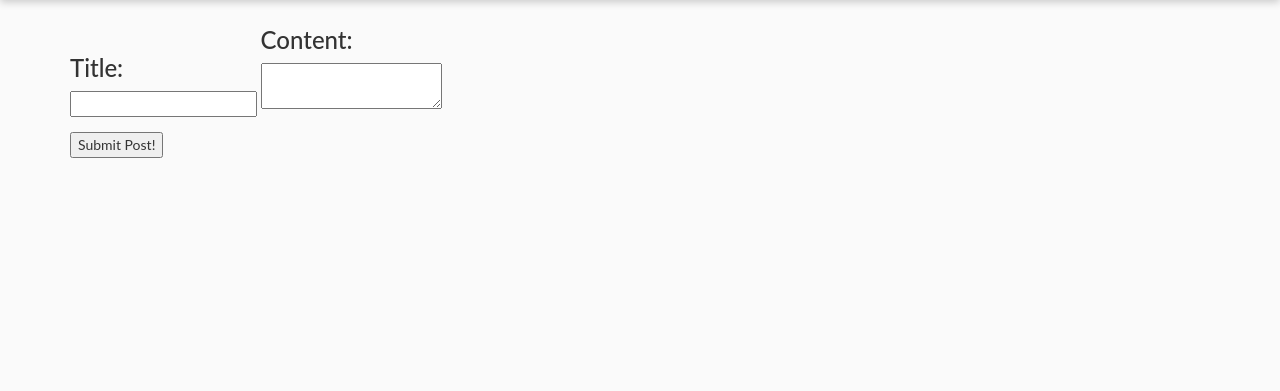
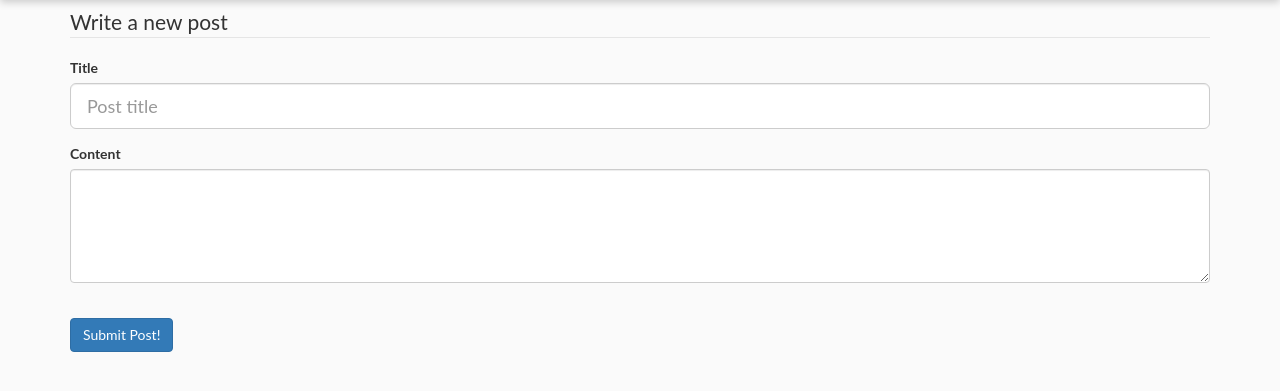
Before and after one commit to fsarachu/py-blog, a Python web app: template templates/new_post.html in a window 1280 px wide. Shown: the part 53-444 px from the top of the page. Run offline with Jinja, Linux system fonts and the light colour scheme; the template is opened without the code that fills it, so the values that code supplies are empty.

Commit message:
Style new post form with bootstrap

```diff
--- a/public/css/custom.css
+++ b/public/css/custom.css
@@ -152,3 +152,5 @@ body {
     padding: 20px 0 15px;
     line-height: 1.1em;
 }
+
+/* New post page */
--- a/templates/new_post.html
+++ b/templates/new_post.html
@@ -1,16 +1,18 @@
 {% extends "base.html" %}
 {% block content %}
-  <form method="post">
-    <label>
-      <h3>Title: </h3>
-      <input type="text" name="subject" value="{{ subject }}">
-    </label>
-    <label>
-      <h3>Content: </h3>
-      <textarea name="content">{{ content }}</textarea>
-    </label>
+  <form id="new-post-form" method="post">
+    <fieldset>
+      <legend>Write a new post</legend>
+      <div class="form-group">
+        <label for="subject">Title</label>
+        <input name="subject" class="form-control input-lg" type="text" id="subject" placeholder="Post title" value="{{ subject }}">
+      </div>
+      <div class="form-group">
+        <label for="content">Content</label>
+        <textarea name="content" class="form-control" id="content" rows="5"></textarea>
+      </div>
+    </fieldset>
     <br>
-    <p style="color: red;">{{ error }}</p>
-    <input type="submit" value="Submit Post!">
+    <input class="btn btn-primary" type="submit" value="Submit Post!">
   </form>
 {% endblock %}
```
